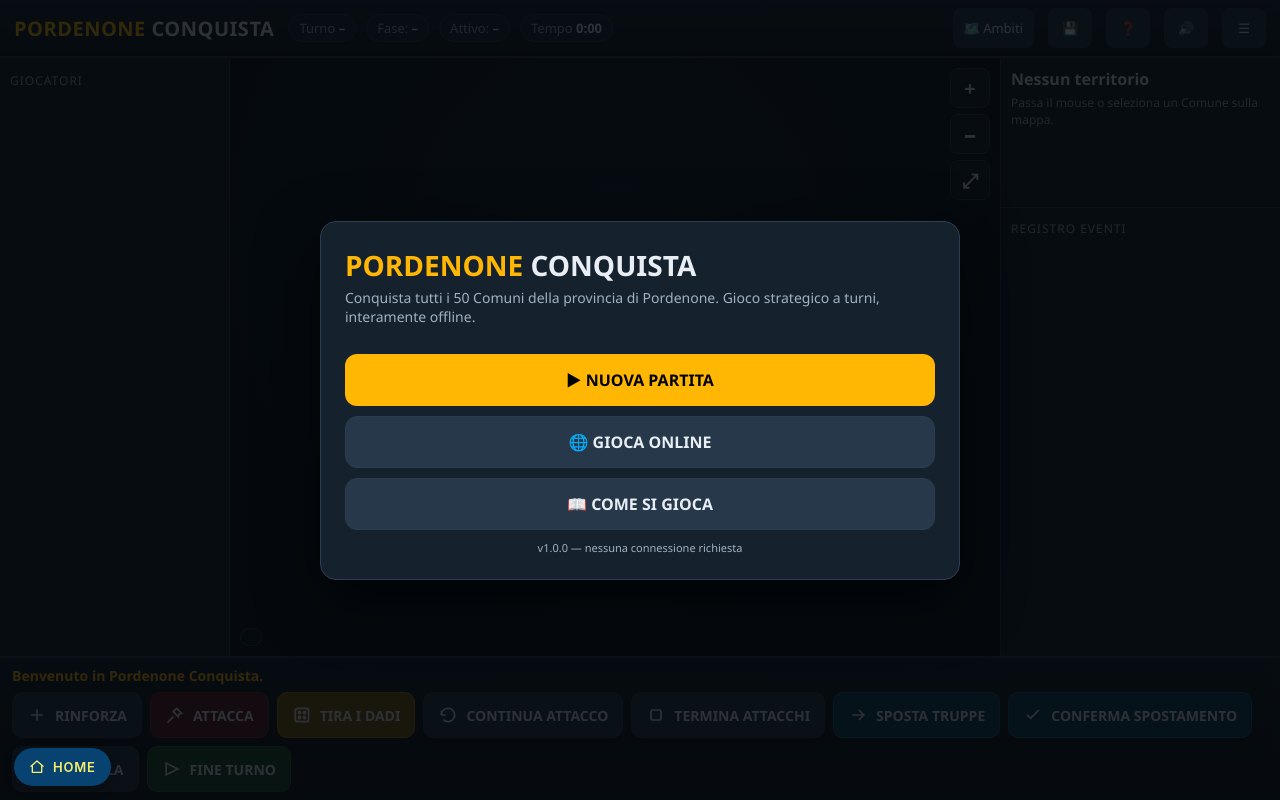
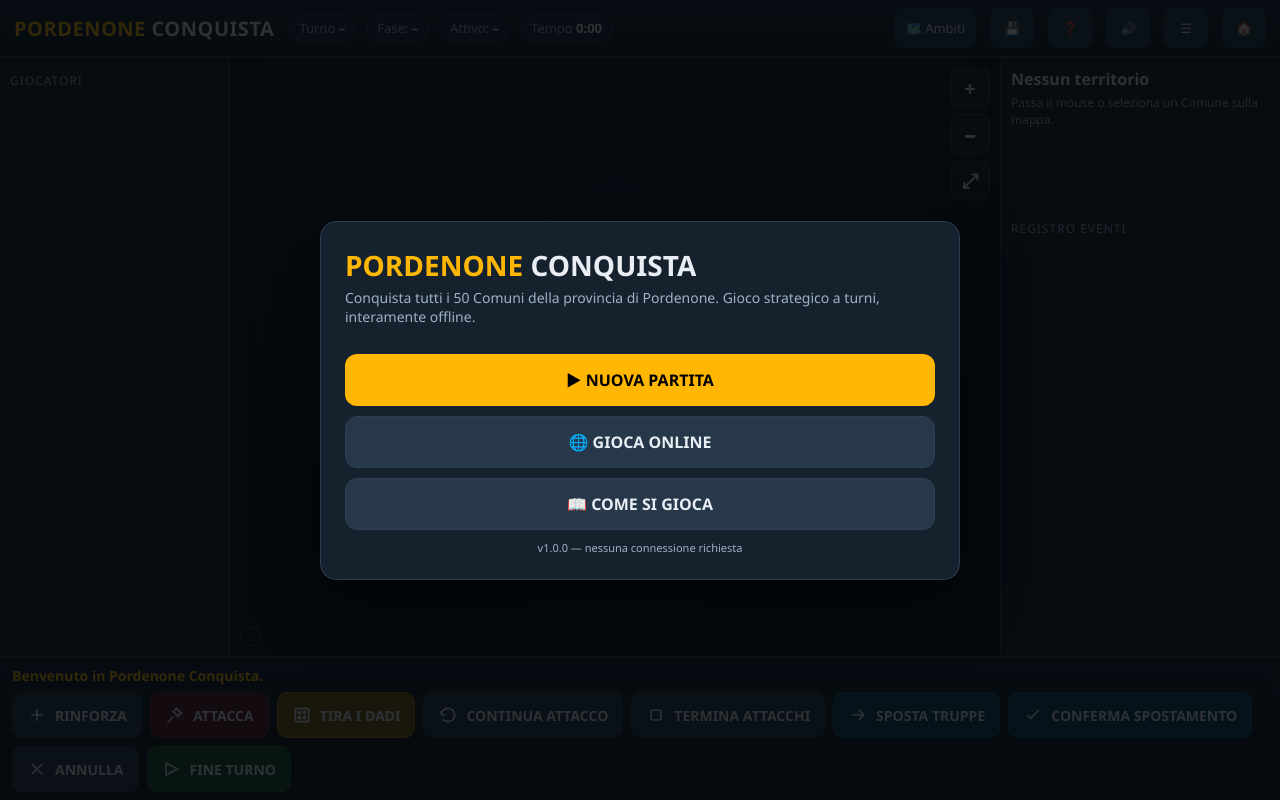
Before and after one commit to GuidoCostalonga/pordenone-wars, a plain HTML site: page index.html in a window 1280 px wide. Drawn offline with Linux system fonts and the light colour scheme.

Commit message:
Tasto home nella testata, senza coprire i comandi

```diff
--- a/index.html
+++ b/index.html
@@ -321,6 +321,7 @@ body.show-ambiti .macro-outline{opacity:.9;}
     <button class="icon-btn" id="btn-help" title="Come si gioca" aria-label="Aiuto">❓</button>
     <button class="icon-btn" id="btn-audio" title="Attiva/disattiva audio" aria-label="Audio">🔊</button>
     <button class="icon-btn" id="btn-menu" title="Menu" aria-label="Menu">☰</button>
+    <a class="icon-btn" id="tasto-home" href="/" title="Torna alla pagina principale" aria-label="Home" style="text-decoration:none;color:inherit">🏠</a>
   </header>
 
   <div id="main">
@@ -1925,19 +1926,5 @@ document.getElementById("netlost-ok").onclick=()=>location.reload();
 })();
 </script>
 
-<!-- tasto home: torna alla pagina principale del sito (compare solo quando la pagina è online) -->
-<style>
-#tasto-home{position:fixed;z-index:9999;display:none;align-items:center;gap:8px;
-  left:calc(14px + env(safe-area-inset-left));bottom:calc(14px + env(safe-area-inset-bottom));
-  background:#084270;color:#f8f06d;text-decoration:none;letter-spacing:.06em;text-transform:uppercase;
-  font:600 13px/1 -apple-system,BlinkMacSystemFont,"Segoe UI",Roboto,Helvetica,Arial,sans-serif;
-  padding:11px 15px;border-radius:24px;box-shadow:0 3px 12px rgba(0,0,0,.28);
-  -webkit-tap-highlight-color:rgba(248,240,109,.35);}
-#tasto-home:hover{background:#f8f06d;color:#084270;}
-#tasto-home svg{flex:none;}
-@media print{#tasto-home{display:none!important;}}
-</style>
-<a id="tasto-home" href="/" aria-label="Torna alla pagina principale"><svg viewBox="0 0 24 24" width="16" height="16" fill="none" stroke="currentColor" stroke-width="2" stroke-linecap="round" stroke-linejoin="round"><path d="M3 11l9-8 9 8"/><path d="M5 10.5V20h14v-9.5"/></svg>Home</a>
-<script>if(location.protocol.indexOf('http')===0){document.getElementById('tasto-home').style.display='inline-flex';}</script>
 </body>
 </html>
```
